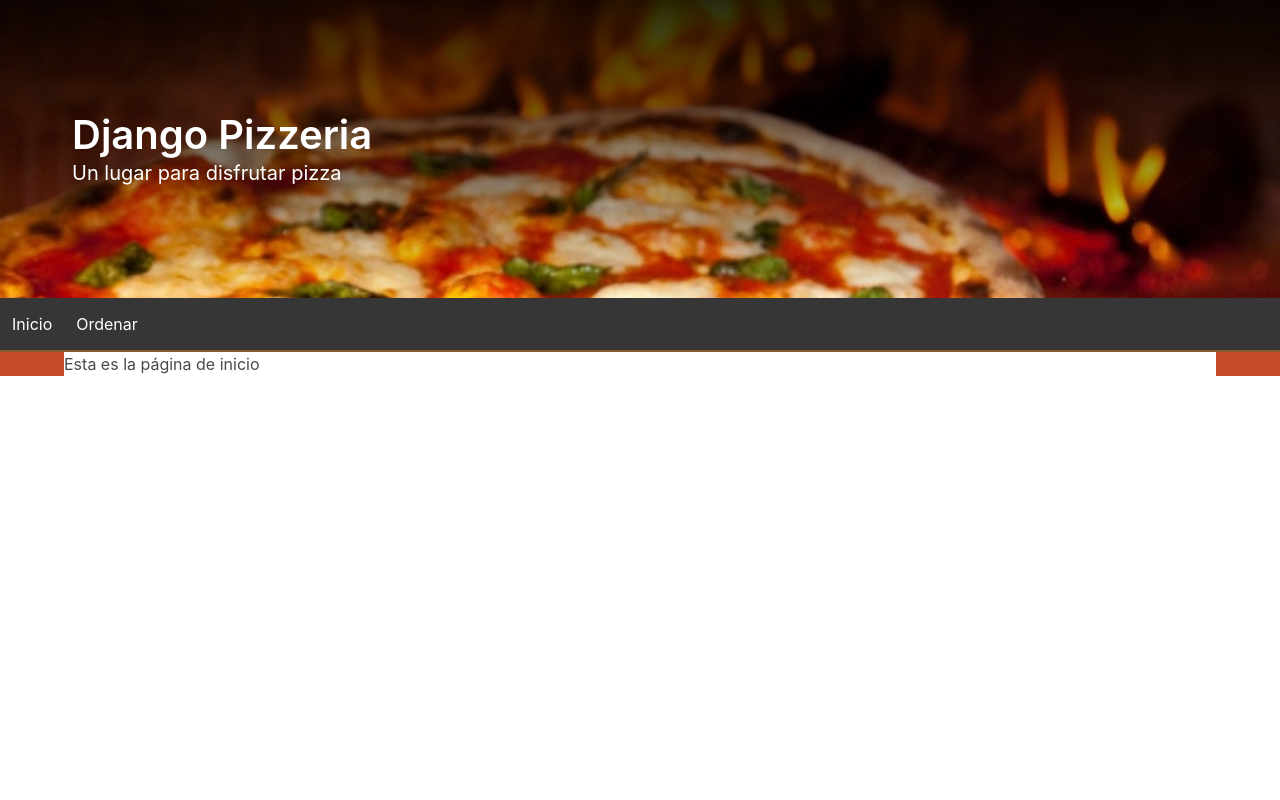
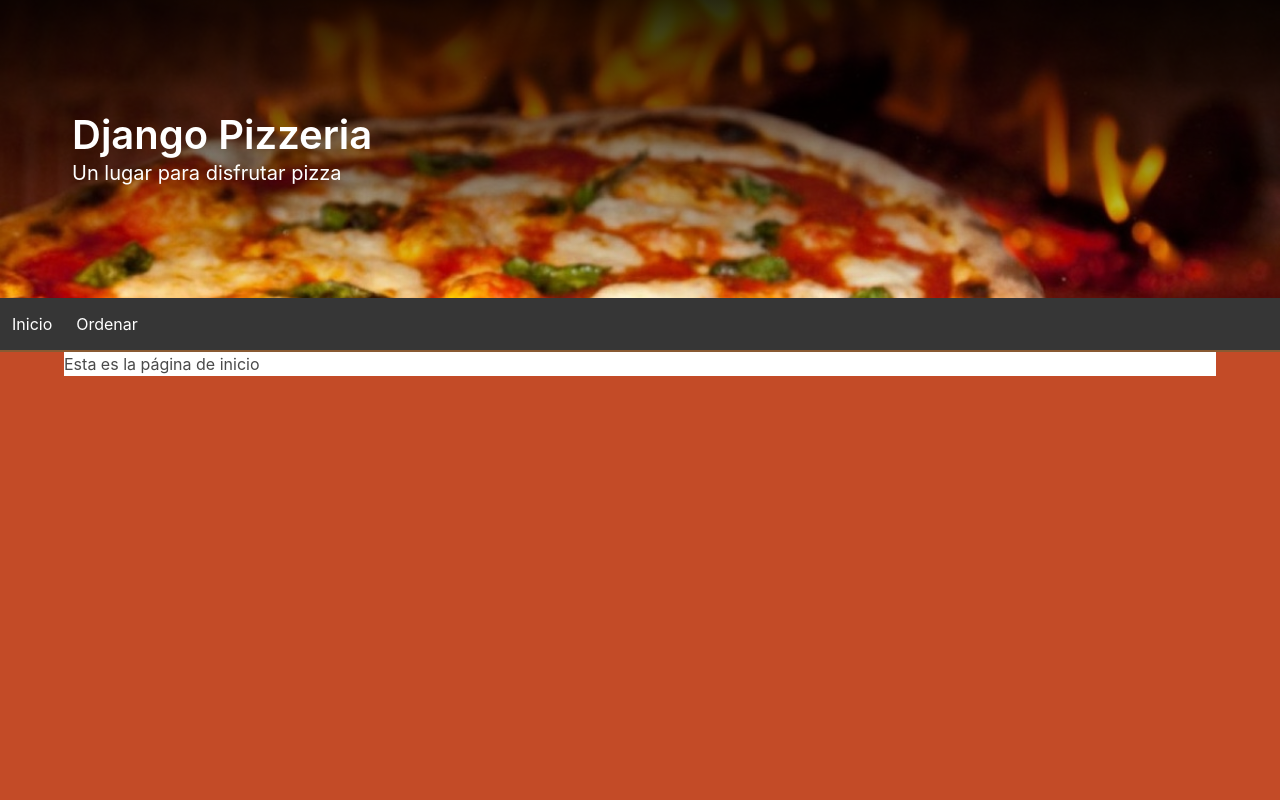
Before and after one commit to AndresRCA/Django-Pizzeria, a Django app: page / in a window 1280 px wide. Run offline with Django 3.2, Linux system fonts and the light colour scheme.

Commit message:
fill view with background color

```diff
--- a/pizzeria/static/pizzeria/css/main.css
+++ b/pizzeria/static/pizzeria/css/main.css
@@ -1,5 +1,6 @@
-#content {
-	background-color: #c34b27
+html, body {
+	height: 100vh;
+	background-color: #c34b27;
 }
 
 #content > .container {
```
